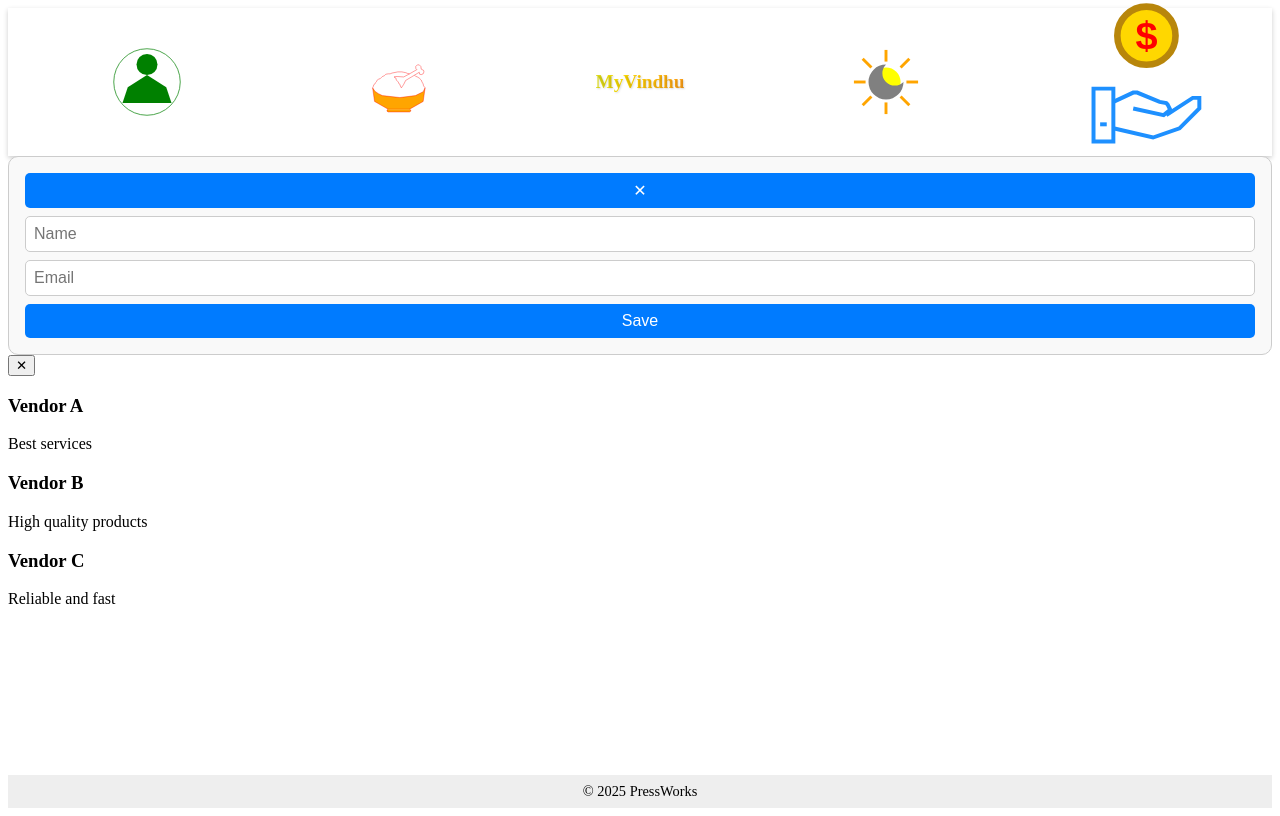
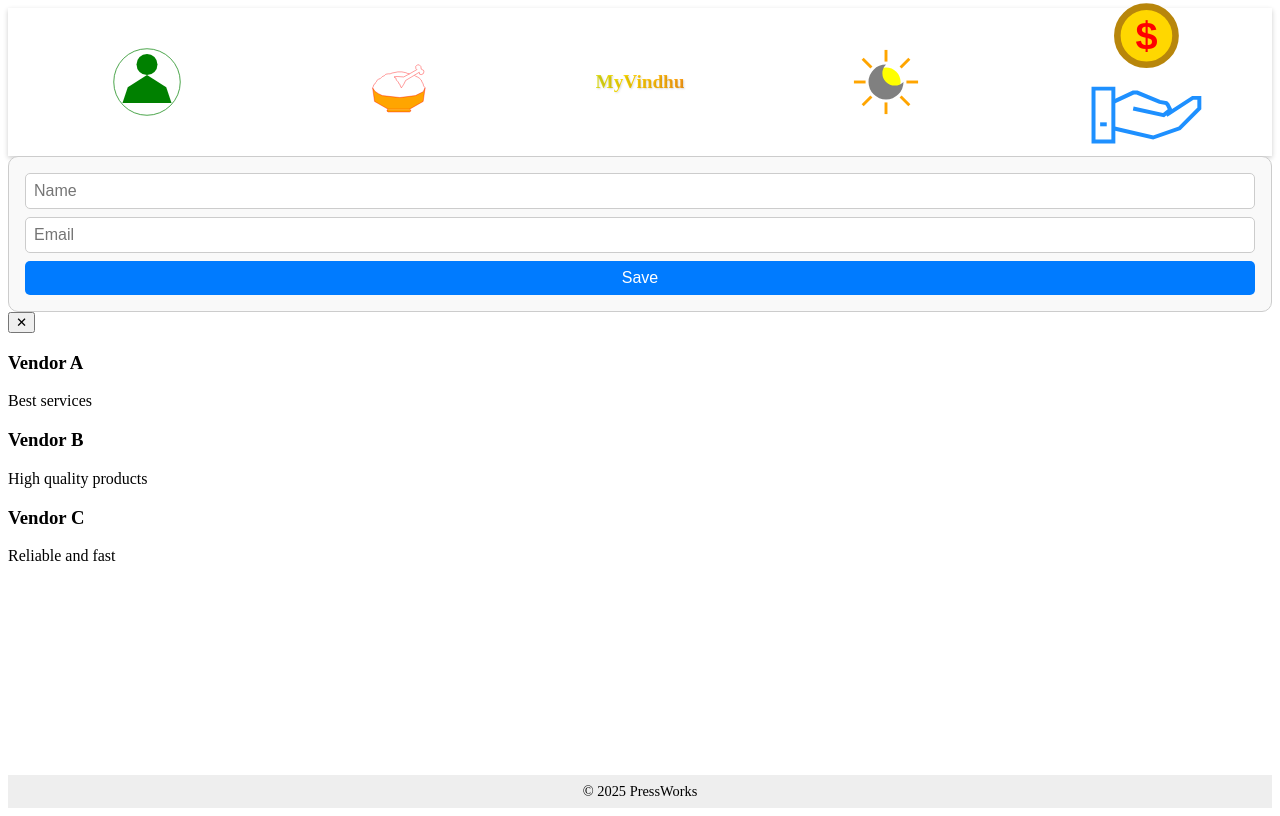
Before and after one commit to vasu-h10/pressworks, a React (Vite) app: page / in a window 1280 px wide. Both pictures are taken after a click on the element 147 px from the left and 82 px from the top of the page. Built offline with nearby package versions, Linux system fonts and the light colour scheme.

Commit message:
Update ProfileForm.jsx

```diff
--- a/src/forms/ProfileForm.jsx
+++ b/src/forms/ProfileForm.jsx
@@ -1,7 +1,7 @@
 import React, { useState } from "react";
-import "./ProfileForm.css";
+import "./ProfileForm.css"; // <-- Import the CSS file
 
-export default function ProfileForm({ onClose }) {
+export default function ProfileForm() {
   const [name, setName] = useState("");
   const [email, setEmail] = useState("");
 
@@ -10,13 +10,10 @@ export default function ProfileForm({ onClose }) {
     alert(`Profile submitted: ${name}, ${email}`);
     setName("");
     setEmail("");
-    onClose();
   };
 
   return (
-    <div className="form-overlay" onClick={onClose}>
-      <form className="profile-form" onClick={(e) => e.stopPropagation()} onSubmit={handleSubmit}>
-        <button type="button" className="close-btn" onClick={onClose}>✕</button>
+    <form className="profile-form" onSubmit={handleSubmit}>
       <input
         type="text"
         placeholder="Name"
@@ -33,6 +30,5 @@ export default function ProfileForm({ onClose }) {
       />
       <button type="submit">Save</button>
     </form>
-    </div>
   );
 }
```
Lines whose indentation alone changed are shown as unchanged.
